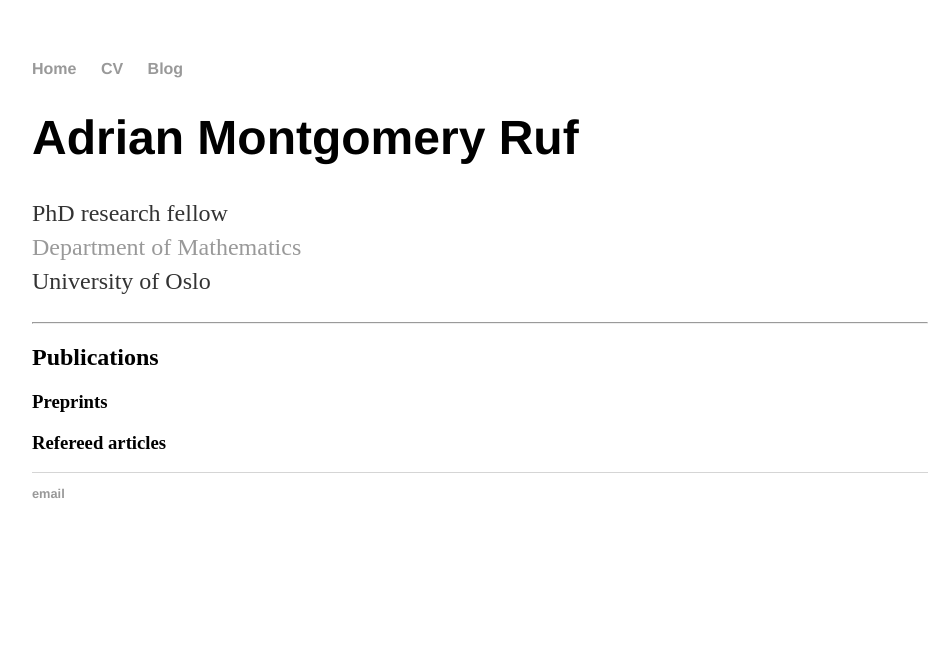
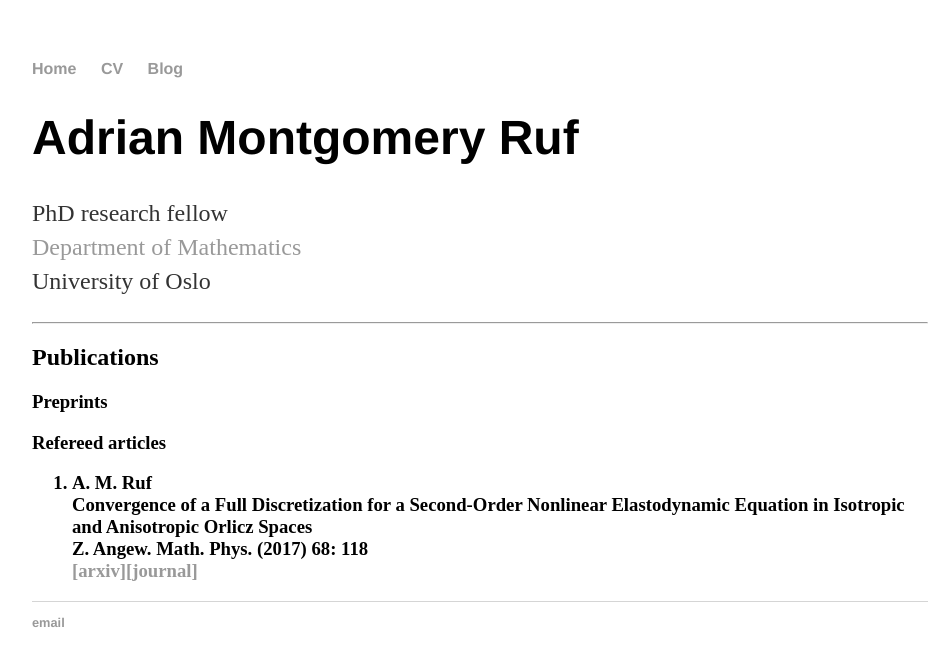
Before and after one commit to adrianmruf/adrianmruf.github.io, a Jekyll site: the page built from index.html, in a window 1280 px wide. Shown: the top 666 px of the page, without its empty margins (160-1095 px from the left). Built offline with Jekyll 4.4.1, drawn with Linux system fonts in a browser that asks for light colours.

Commit message:
Update index.html

```diff
--- a/index.html
+++ b/index.html
@@ -11,4 +11,8 @@
 	<h2>Publications<h2>
 	<h3>Preprints<h3>
 	<h3>Refereed articles<h3>
+	<ol>
+	<li>A. M. Ruf<br>Convergence of a Full Discretization for a Second-Order Nonlinear Elastodynamic Equation in Isotropic and Anisotropic Orlicz Spaces<br>
+		Z. Angew. Math. Phys. (2017) 68: 118<br><a href="https://arxiv.org/abs/1804.03612">[arxiv]<a/><a href="https://link.springer.com/article/10.1007%2Fs00033-017-0863-z">[journal]</a></li>
+	</ol>
 </div><!-- /.blurb -->
```
